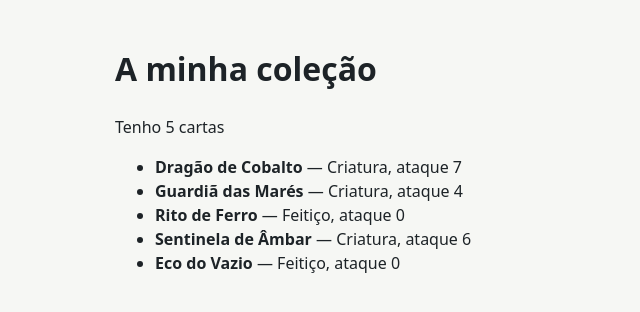
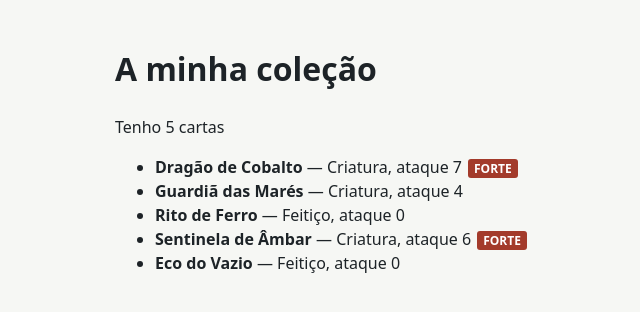
Before and after one commit to evald5/ficha4-evaldomerik, a React (Vite) app in the folder client/: page / in a window 1280 px wide. Shown: the top 312 px of the page, without its empty margins (205-845 px from the left). Built offline with nearby package versions, Linux system fonts and the light colour scheme.

Commit message:
feat: strong label for cards with attack 6 or more

```diff
--- a/client/src/Card.jsx
+++ b/client/src/Card.jsx
@@ -2,6 +2,7 @@ function Card({ name, type, attack }) {
   return (
     <li>
       <b>{name}</b> — {type}, ataque {attack}
+      {attack >= 6 && <span className="strong">forte</span>}
     </li>
   );
 }
```
